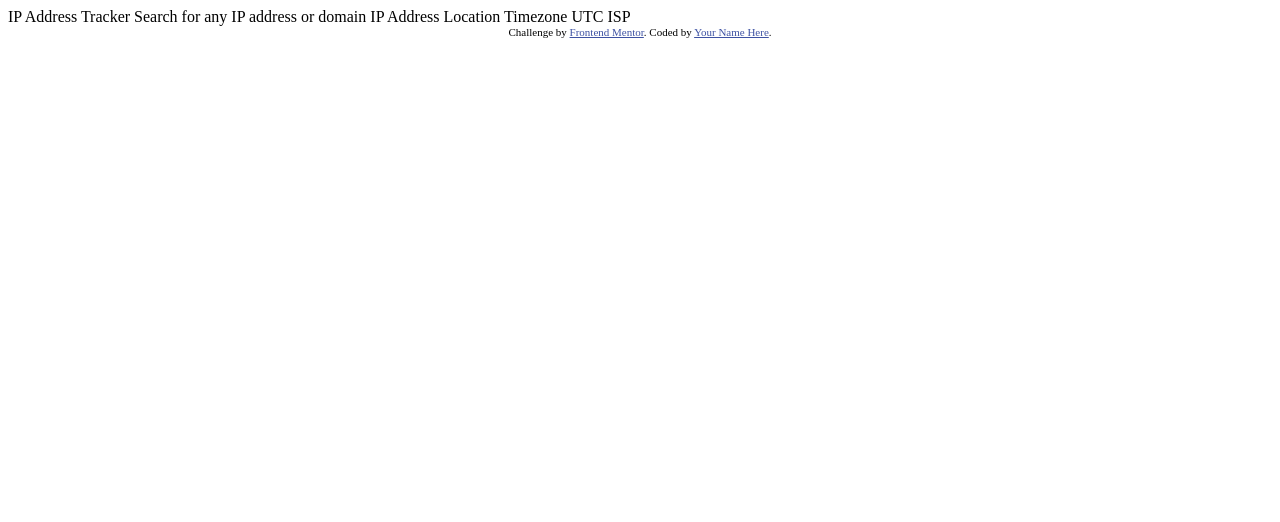
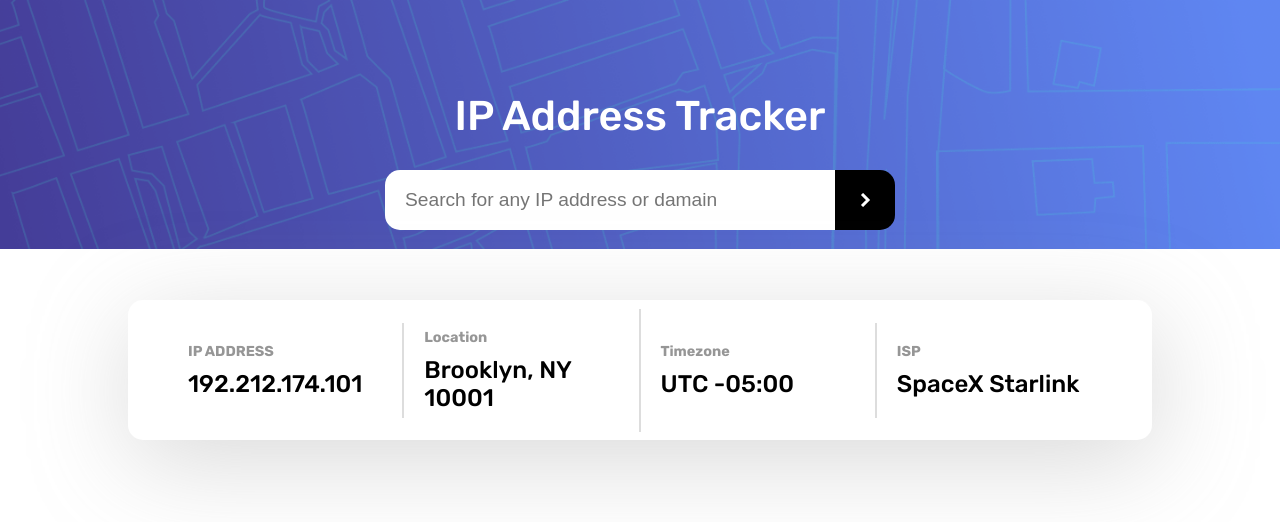
Before and after one commit to Eu-Pedro0ficial/IP-ADDRESS-TRACKER-MASTER, a plain HTML site: page index.html in a window 1280 px wide. Drawn offline with Linux system fonts and the light colour scheme.

Commit message:
adding style

```diff
--- a/index.html
+++ b/index.html
@@ -2,13 +2,14 @@
 <html lang="en">
 <head>
   <meta charset="UTF-8">
-  <meta name="viewport" content="width=device-width, initial-scale=1.0"> <!-- displays site properly based on user's device -->
-
+  <meta name="viewport" content="width=device-width, initial-scale=1.0">
+  <link rel="preconnect" href="https://fonts.googleapis.com">
+  <link rel="preconnect" href="https://fonts.gstatic.com" crossorigin>
+  <link href="https://fonts.googleapis.com/css2?family=Hanken+Grotesk:wght@500;700;800&family=Inter:wght@400;700;800&family=Poppins:ital,wght@0,700;1,400;1,800&family=Rubik:wght@400;500;700&display=swap" rel="stylesheet">
   <link rel="icon" type="image/png" sizes="32x32" href="./images/favicon-32x32.png">
-
+  <link rel="stylesheet" href="style.css">
   <title>Frontend Mentor | IP Address Tracker</title>
 
-  <!-- Feel free to remove these styles or customise in your own stylesheet 👍 -->
   <style>
     .attribution { font-size: 11px; text-align: center; }
     .attribution a { color: hsl(228, 45%, 44%); }
@@ -16,15 +17,33 @@
 </head>
 <body>
 
-  IP Address Tracker
-
-  Search for any IP address or domain
-
-  IP Address
-  Location
-  Timezone
-    UTC <!-- add offset value dynamically using the API -->
-  ISP
+  <main>
+    <section class="header-content">
+      <h1 class="title-content">IP Address Tracker</h1>
+      <div class="input-group">
+        <input type="text" class="form-control" placeholder="Search for any IP address or damain">
+        <span class="input-group-text" id="basic-addon2"><img src="./images/icon-arrow.svg" alt="imagem alternativa"></span>
+      </div>
+      <div class="location-information">
+        <div class="content-info">
+          <h3 class="title-content">IP ADDRESS</h3>
+          <h1 class="result-title">192.212.174.101</h1>
+        </div>
+        <div class="content-info">
+          <h3 class="title-content">Location</h3>
+          <h1 class="result-title">Brooklyn, NY 10001</h1>
+        </div>
+        <div class="content-info">
+          <h3 class="title-content">Timezone</h3>
+          <h1 class="result-title">UTC -05:00</h1>
+        </div>
+        <div class="content-info end">
+          <h3 class="title-content">ISP</h3>
+          <h1 class="result-title">SpaceX Starlink</h1>
+        </div>
+      </div>
+    </section>
+  </main>
 
   <div class="attribution">
     Challenge by <a href="https://www.frontendmentor.io?ref=challenge" target="_blank">Frontend Mentor</a>.
--- /dev/null
+++ b/style.css
@@ -0,0 +1,103 @@
+*{
+    margin: 0;
+    padding: 0;
+    box-sizing: border-box;
+}
+body{
+    font-family: 'Hanken Grotesk', sans-serif;
+    font-family: 'Inter', sans-serif;
+    font-family: 'Poppins', sans-serif;
+    font-family: 'Rubik', sans-serif;
+}
+body main section.header-content{
+    display: flex;
+    justify-content: center;
+    align-items: center;
+    flex-direction: column;
+    gap: 30px;
+
+    padding: 10px;
+    height: 400px;
+    width: 100%;
+
+    position: relative;
+
+    background: url(./images/pattern-bg-desktop.png);
+    background-repeat: no-repeat;
+    background-size: 100%;
+}
+
+body main section.header-content h1.title-content{
+    font-size: 2.6rem;
+    font-weight: 500;
+    color: white;
+}
+body main section.header-content div.input-group{
+    display: flex;
+    gap: 0;
+    margin-bottom: 80px;
+}
+body main section.header-content div.input-group input.form-control{
+    width: 450px;
+    height: 60px;
+    padding: 20px;
+
+    font-size: 1.2rem;
+    cursor: pointer;
+
+    outline: 0;
+    border: 0;
+    border-bottom-left-radius: 15px;
+    border-top-left-radius: 15px;
+}
+body main section.header-content div.input-group span.input-group-text{
+    display: flex;
+    align-items: center;
+    justify-content: center;
+    width: 60px;
+    /* padding: 20px; */
+    background: black;
+
+    cursor: pointer;
+    border-bottom-right-radius: 15px;
+    border-top-right-radius: 15px;
+}
+body main section.header-content div.input-group span.input-group-text:hover{
+    background-color: hsl(0, 0%, 17%);
+}
+body main section.header-content div.location-information{
+    display: flex;
+    align-items: center;
+    position: absolute;
+    bottom: -10%;
+
+    width: 80%;
+    height: 35%;
+    padding: 40px;
+
+    border-radius: 15px;
+    background: white;
+    box-shadow: 3px 21px 100px 0px hsla(0, 0%, 59%, 0.363);
+}
+body main section.header-content div.location-information div.content-info{
+    display: flex;
+    align-items: flex-start;
+    flex-direction: column;
+    gap: 10px;
+
+    width: 500px;
+
+    padding: 20px;
+    border-right: 2px solid hsla(0, 0%, 59%, 0.323);
+}
+body main section.header-content div.location-information div.content-info.end{
+    border-right: 0;
+}
+body main section.header-content div.location-information div.content-info h3.title-content{
+    font-size: 0.9rem;
+    font-weight: 700;
+    color: hsl(0, 0%, 59%);
+}
+body main section.header-content div.location-information div.content-info h1.result-title{
+    font-weight: 500;
+}
```
